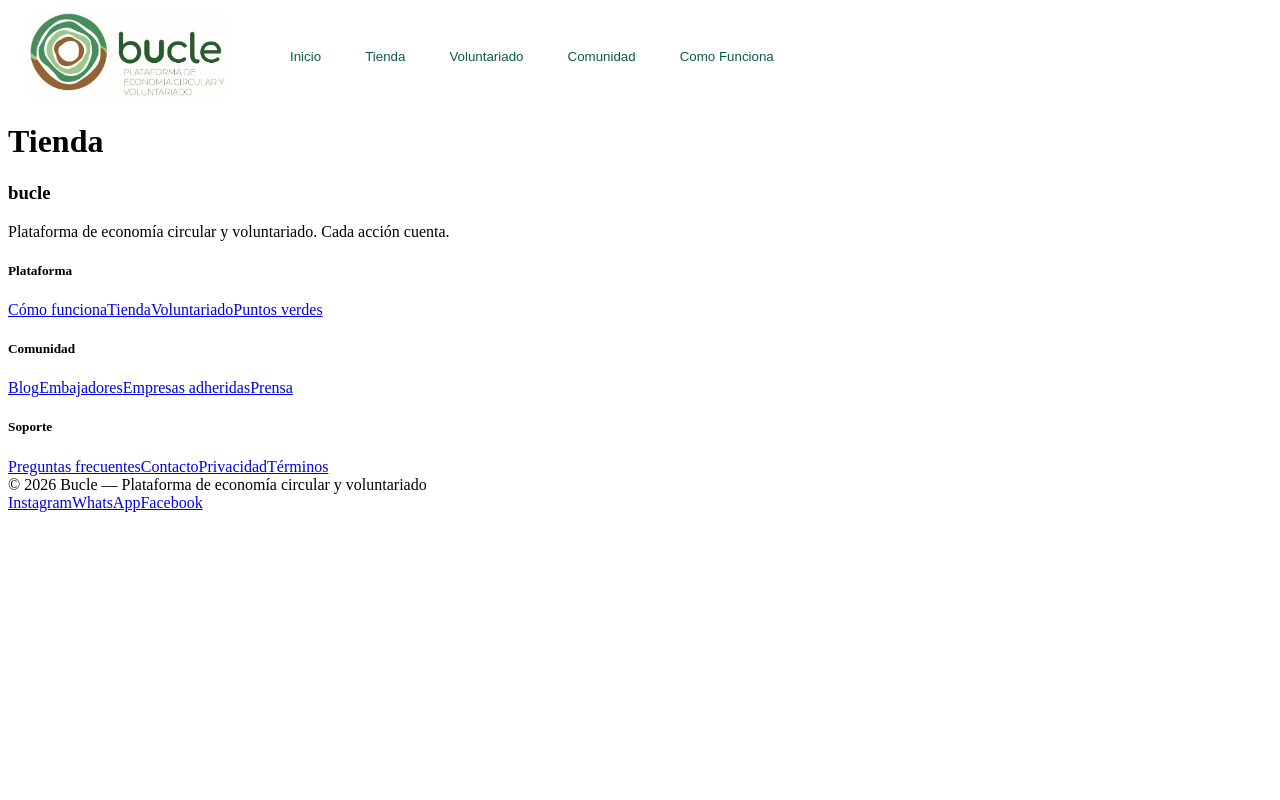
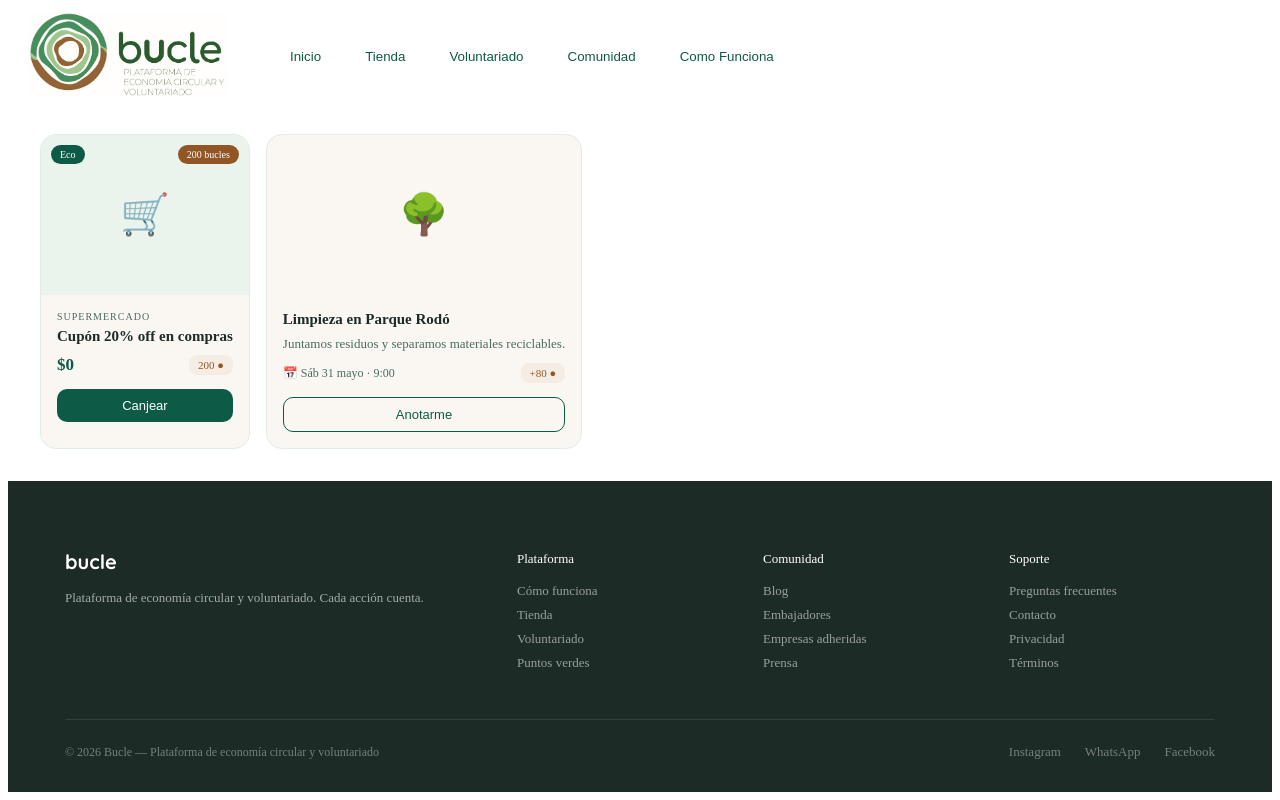
Before and after one commit to diegperez04/BucleProyectoFinal, a React (Vite) app: page / in a window 1280 px wide. Both pictures are taken after a click on the button "Tienda". Built offline with nearby package versions, Linux system fonts and the light colour scheme.

Commit message:
Un poco de css y probando tarjetas

```diff
--- a/index.html
+++ b/index.html
@@ -4,6 +4,10 @@
     <meta charset="UTF-8" />
     <link rel="icon" type="image/svg+xml" href="/favicon.svg" />
     <meta name="viewport" content="width=device-width, initial-scale=1.0" />
+    <link
+      href="https://fonts.googleapis.com/css2?family=Quicksand:wght@700&display=swap"
+      rel="stylesheet"
+    />
     <title>bucleproyectofinal</title>
   </head>
   <body>
--- /dev/null
+++ b/src/components/layout/Footer.css
@@ -0,0 +1,75 @@
+.footer {
+  background: #1c2b26;
+  color: rgba(255, 255, 255, 0.7);
+  padding: 3rem 2.5rem 2rem;
+}
+
+.footer-inner {
+  max-width: 1150px;
+  margin: 0 auto;
+}
+
+.footer-top {
+  display: grid;
+  grid-template-columns: 2fr 1fr 1fr 1fr;
+  gap: 2.5rem;
+  margin-bottom: 2.5rem;
+}
+
+.footer-brand h3 {
+  color: #fff;
+  font-size: 20px;
+  margin-bottom: 0.5rem;
+  font-family: "Quicksand", sans-serif;
+  font-weight: 700;
+}
+
+.footer-brand p {
+  font-size: 13px;
+  line-height: 1.7;
+  color: rgba(255, 255, 255, 0.6);
+}
+
+.footer-col h5 {
+  color: #fff;
+  font-size: 13px;
+  font-weight: 500;
+  margin-bottom: 1rem;
+}
+
+.footer-col a {
+  display: block;
+  font-size: 13px;
+  margin-bottom: 8px;
+  color: rgba(255, 255, 255, 0.55);
+  text-decoration: none;
+}
+
+.footer-col a:hover {
+  color: #fff;
+}
+
+.footer-bottom {
+  border-top: 1px solid rgba(255, 255, 255, 0.1);
+  padding-top: 1.5rem;
+  display: flex;
+  justify-content: space-between;
+  align-items: center;
+  font-size: 12px;
+  color: rgba(255, 255, 255, 0.4);
+}
+
+.footer-links {
+  display: flex;
+  gap: 1.5rem;
+}
+
+.footer-links a {
+  color: rgba(255, 255, 255, 0.4);
+  text-decoration: none;
+  font-size: 13px;
+}
+
+.footer-links a:hover {
+  color: #fff;
+}
--- a/src/components/layout/Footer.jsx
+++ b/src/components/layout/Footer.jsx
@@ -1,3 +1,5 @@
+import "./Footer.css";
+
 function Footer() {
   return (
     <footer className="footer">
--- /dev/null
+++ b/src/components/ui/Card.css
@@ -0,0 +1,142 @@
+:root {
+  --verde: #0d5b47;
+  --marron: #925625;
+  --crema: #faf7f2;
+  --gris: #4a6b5e;
+}
+
+.card {
+  background: var(--crema);
+  border: 1px solid #e0ece7;
+  border-radius: 16px;
+  overflow: hidden;
+  display: flex;
+  flex-direction: column;
+}
+
+.card:hover {
+  box-shadow: 0 6px 20px rgba(13, 91, 71, 0.1);
+  transform: translateY(-2px);
+  transition: 0.2s;
+}
+
+/* imagen de arriba */
+.card-img {
+  height: 160px;
+  display: flex;
+  align-items: center;
+  justify-content: center;
+  font-size: 40px;
+  position: relative;
+}
+.card-img.verde {
+  background: #eaf4ec;
+}
+.card-img.marron {
+  background: #f5ede4;
+}
+.card-img.mix {
+  background: #f0f5ee;
+}
+
+.tag {
+  position: absolute;
+  font-size: 10px;
+  padding: 4px 9px;
+  border-radius: 10px;
+  font-weight: 500;
+}
+.tag.green {
+  top: 10px;
+  left: 10px;
+  background: var(--verde);
+  color: #fff;
+}
+.tag.brown {
+  top: 10px;
+  right: 10px;
+  background: var(--marron);
+  color: #fff;
+}
+
+/* cuerpito */
+.card-body {
+  padding: 1rem;
+  display: flex;
+  flex-direction: column;
+  gap: 6px;
+  flex: 1;
+}
+
+.category {
+  font-size: 10px;
+  color: var(--gris);
+  text-transform: uppercase;
+  letter-spacing: 1px;
+  margin: 0;
+}
+
+.title {
+  font-size: 15px;
+  font-weight: 600;
+  color: #1c2b26;
+  margin: 0;
+}
+
+.description {
+  font-size: 13px;
+  color: var(--gris);
+  line-height: 1.5;
+  margin: 0;
+}
+
+.price-row {
+  display: flex;
+  justify-content: space-between;
+  align-items: center;
+  margin-top: 4px;
+}
+
+.price {
+  font-size: 17px;
+  font-weight: 600;
+  color: var(--verde);
+}
+.date {
+  font-size: 12px;
+  color: var(--gris);
+}
+.bucles {
+  font-size: 11px;
+  font-weight: 500;
+  color: var(--marron);
+  background: #f5ede4;
+  padding: 4px 9px;
+  border-radius: 8px;
+}
+
+/* botoncitos */
+.btn {
+  width: 100%;
+  margin-top: 8px;
+  padding: 9px;
+  border-radius: 10px;
+  font-size: 13px;
+  font-weight: 500;
+  cursor: pointer;
+  background: var(--verde);
+  color: #fff;
+  border: none;
+}
+.btn:hover {
+  background: #1a7a60;
+}
+
+.btn.outline {
+  background: transparent;
+  color: var(--verde);
+  border: 1.5px solid var(--verde);
+}
+.btn.outline:hover {
+  background: #eaf4ec;
+}
--- a/src/pages/Tienda.jsx
+++ b/src/pages/Tienda.jsx
@@ -1,5 +1,29 @@
-function Tienda() {
-  return <h1>Tienda</h1>;
+import Card from "../components/ui/Card";
+//Practicando el uso de tarjetas para ver como quedan
+function Home() {
+  return (
+    <div style={{ padding: "2rem", display: "flex", gap: "1rem" }}>
+      <Card
+        type="producto"
+        emoji="🛒"
+        title="Cupón 20% off en compras"
+        category="Supermercado"
+        bucles={200}
+        bgColor="verde"
+        ecoTag
+        onCanjear={() => console.log("canjeado")}
+      />
+
+      <Card
+        type="voluntariado"
+        emoji="🌳"
+        title="Limpieza en Parque Rodó"
+        description="Juntamos residuos y separamos materiales reciclables."
+        date="Sáb 31 mayo · 9:00"
+        bucles={80}
+        onAnotarse={() => console.log("anotado")}
+      />
+    </div>
+  );
 }
-
-export default Tienda;
+export default Home;
```
